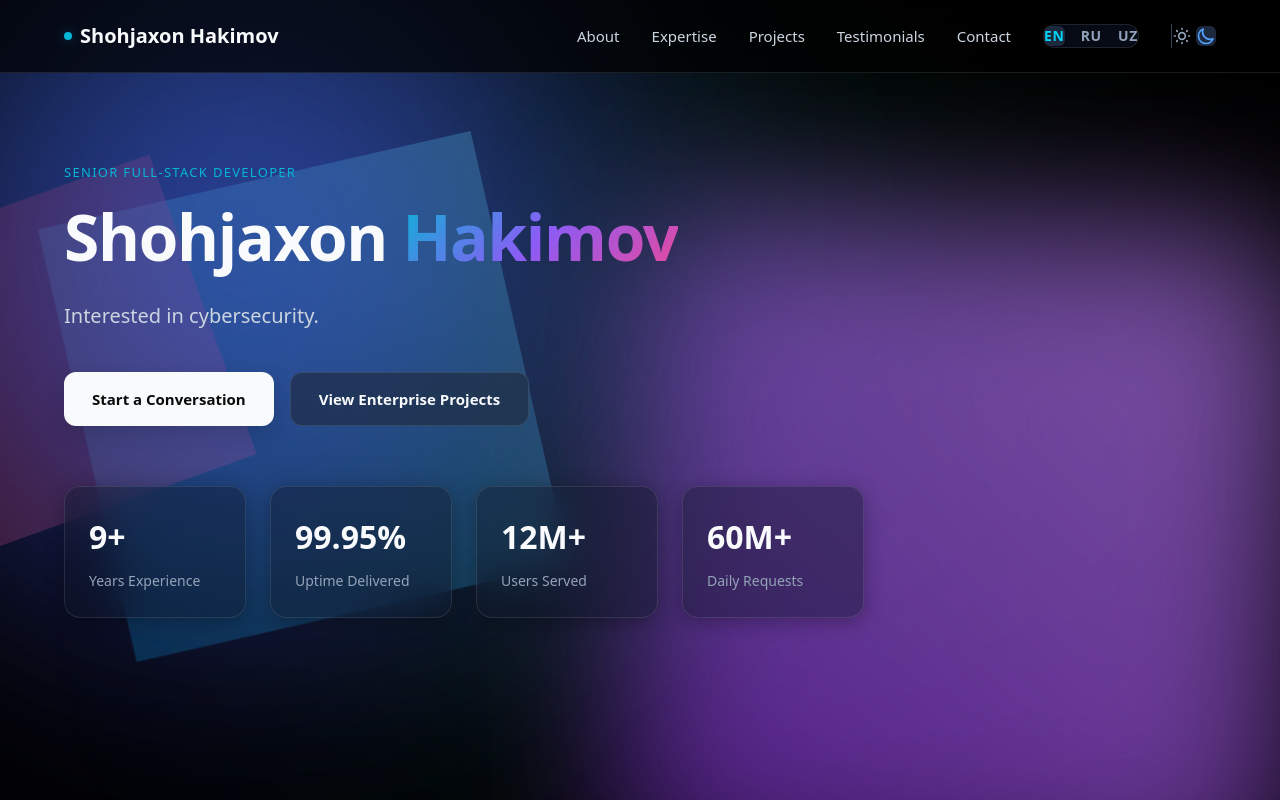
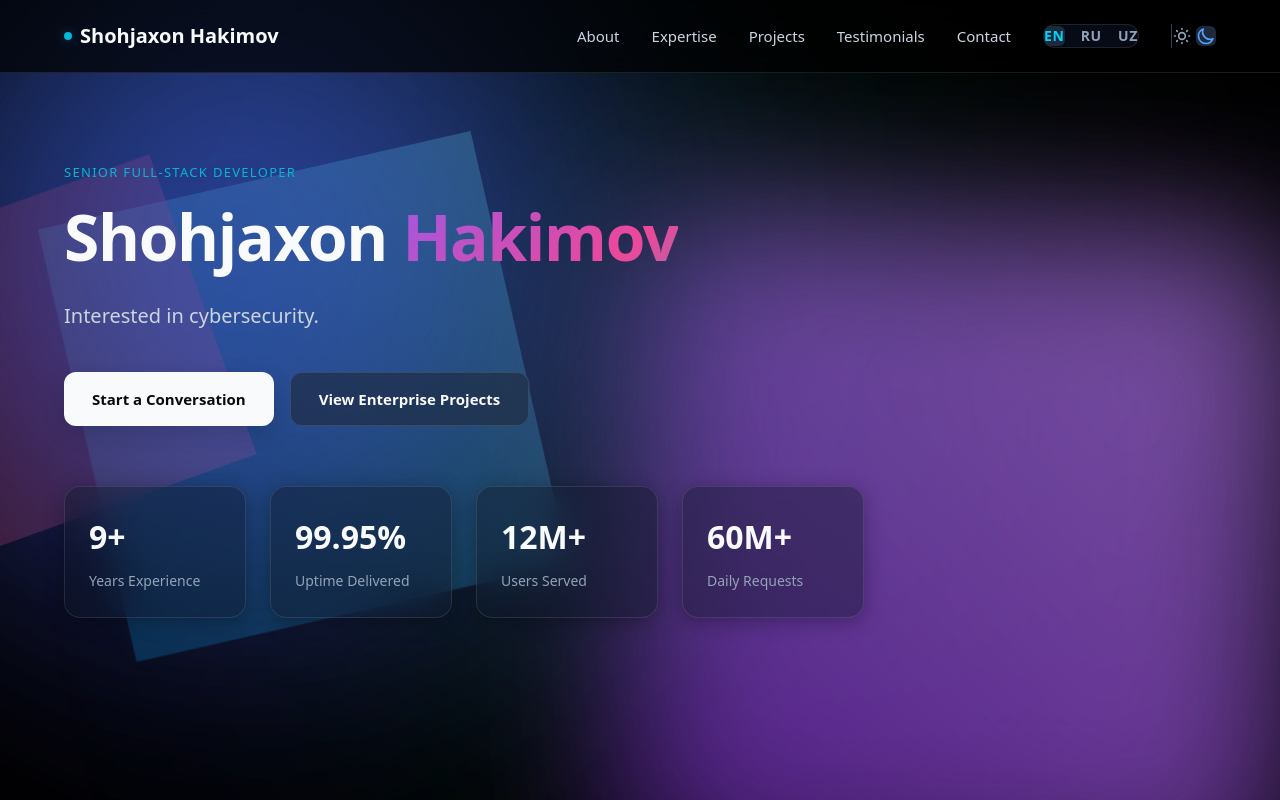
Before and after one commit to obsidianosuz-hub/partfilio, a Next.js app: page /en in a window 1280 px wide. Shown: the top 800 px of the page. Built offline with nearby package versions, Linux system fonts and the light colour scheme; no server answers; the database is empty.

Commit message:
Animate hero name text

```diff
--- a/app/globals.css
+++ b/app/globals.css
@@ -164,10 +164,12 @@ section {
 
 /* Utilities */
 .text-gradient {
-  background: linear-gradient(135deg, var(--accent-cyan), var(--accent-purple), var(--accent-pink));
+  background: linear-gradient(135deg, var(--accent-cyan), var(--accent-purple), var(--accent-pink), var(--accent-cyan));
+  background-size: 300% 300%;
   -webkit-background-clip: text;
   -webkit-text-fill-color: transparent;
   background-clip: text;
+  animation: gradient-shift 5s ease infinite;
 }
 
 .glass-card {
@@ -350,6 +352,11 @@ nav.nav-scrolled {
   align-items: center;
   padding-top: 80px;
   position: relative;
+}
+
+.hero h1 {
+  display: inline-block;
+  animation: float-text 6s ease-in-out infinite;
 }
 
 .hero-content {
@@ -706,6 +713,18 @@ footer {
 }
 
 /* Animations */
+@keyframes gradient-shift {
+  0% { background-position: 0% 50%; }
+  50% { background-position: 100% 50%; }
+  100% { background-position: 0% 50%; }
+}
+
+@keyframes float-text {
+  0% { transform: translateY(0px); }
+  50% { transform: translateY(-10px); }
+  100% { transform: translateY(0px); }
+}
+
 @keyframes float {
   0% { transform: translate(0, 0) scale(1); }
   100% { transform: translate(40px, -40px) scale(1.1); }
```
